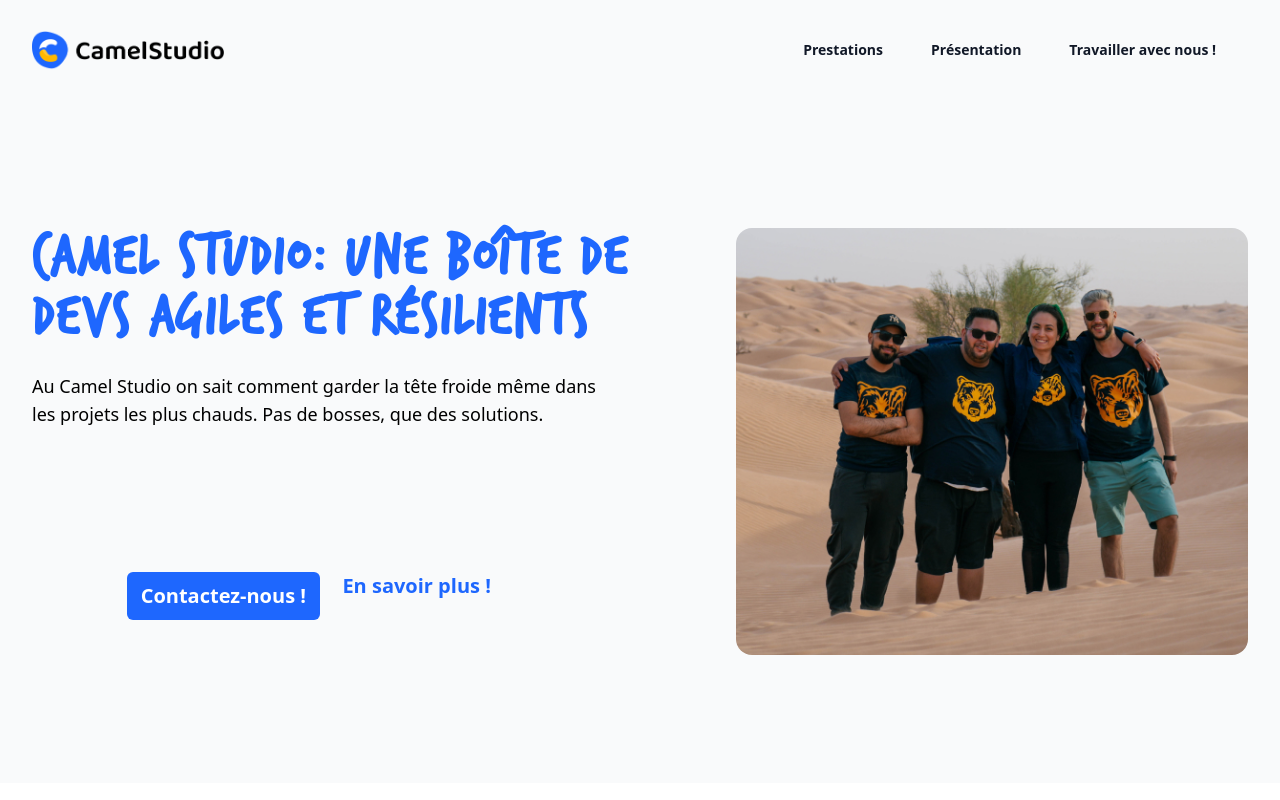
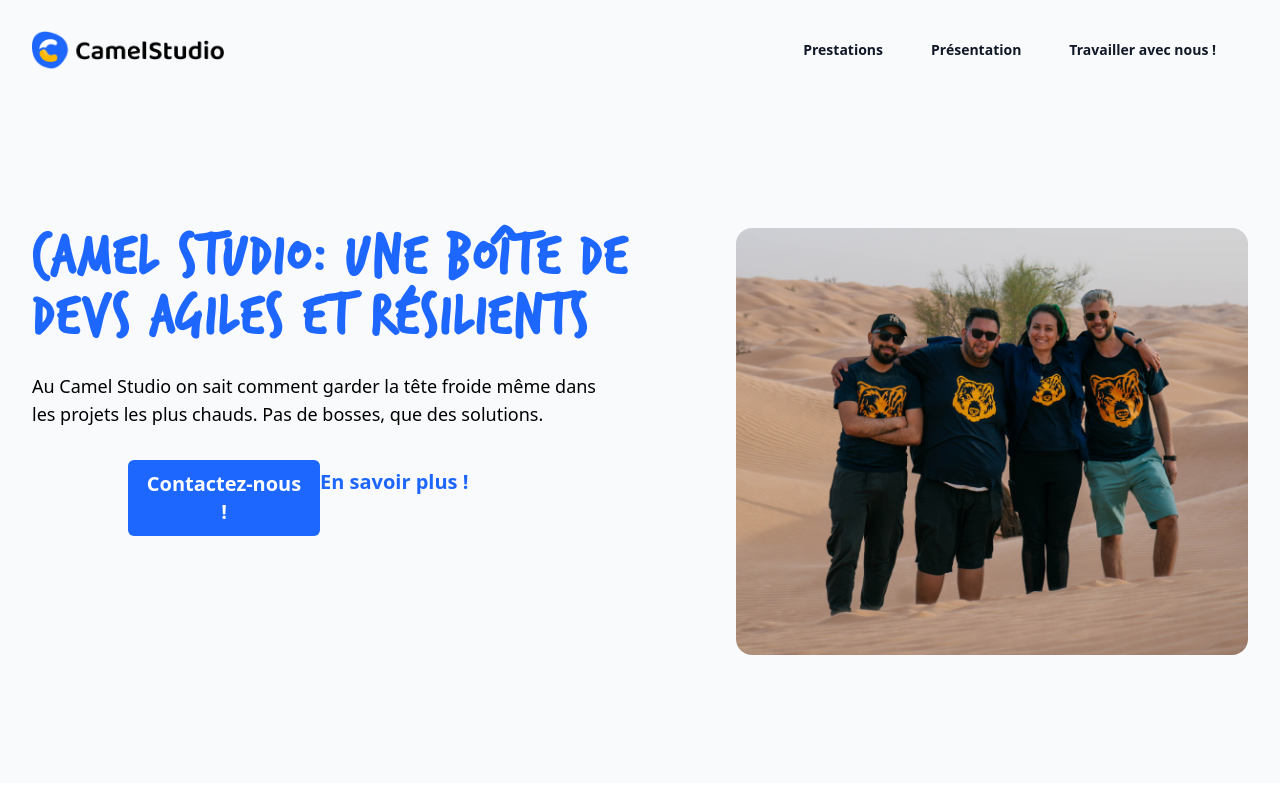
Before and after one commit to JeanneGrenet/landing-page-cs, a Next.js app: page / in a window 1280 px wide. Shown: the top 800 px of the page. Built offline with nearby package versions, Linux system fonts and the light colour scheme.

Commit message:
fix space problem

```diff
--- a/src/components/hero.tsx
+++ b/src/components/hero.tsx
@@ -10,21 +10,21 @@ export default function HeroSection() {
           <h1 className="max-w-2xl text-4xl font-bold text-primary sm:text-6xl lg:col-span-2 xl:col-auto font-TrashHand tracking-wider">
             Camel Studio: une boîte de devs agiles et résilients
           </h1>
-          <section className="mt-6 max-w-xl lg:mt-0 xl:col-end-1 xl:row-start-1 grid">
+          <section className="mt-6 max-w-xl lg:mt-0 xl:col-end-1 xl:row-start-1 grid lg:block">
             <p className="text-lg">
               Au Camel Studio on sait comment garder la tête froide même dans
               les projets les plus chauds. Pas de bosses, que des solutions.
             </p>
-            <section className="mt-10 grid lg:grid-cols-2 grid-cols-1 place-self-center">
+            <section className="mt-8 grid lg:grid-cols-2 grid-cols-1 place-self-center">
               <Link
-                className="rounded-md bg-primary px-3.5 py-2.5 text-xl font-semibold text-white hover:bg-secondary text-center"
+                className="rounded-md bg-primary px-3.5 py-2.5 text-xl font-semibold text-white hover:bg-secondary text-center lg:w-48"
                 href="mailto:contact@camelstudiotunisie.com"
               >
                 Contactez-nous !
               </Link>
               <Link
                 href="#work"
-                className=" text-primary hover:text-secondary font-semibold text-xl text-center"
+                className=" text-primary hover:text-secondary font-semibold text-xl text-center lg:text-left lg:pt-2"
               >
                 En savoir plus !
               </Link>
```
